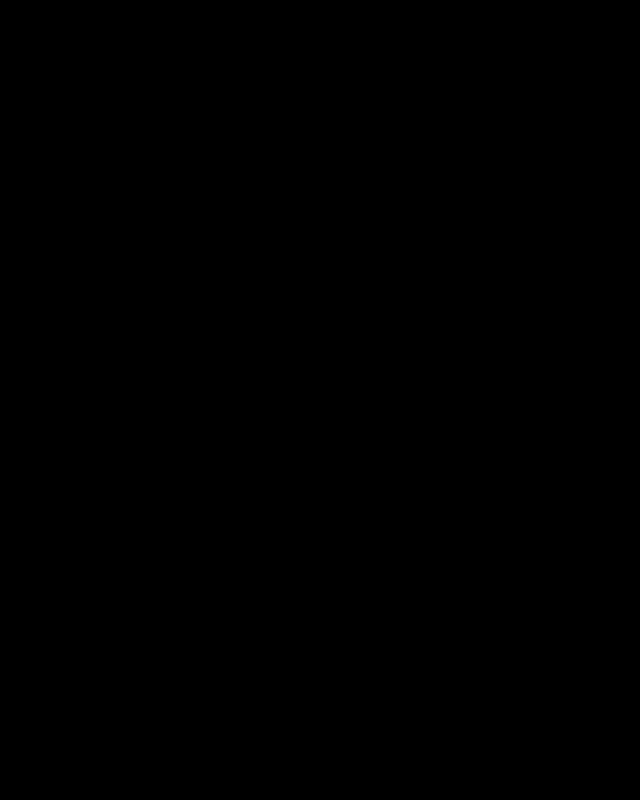
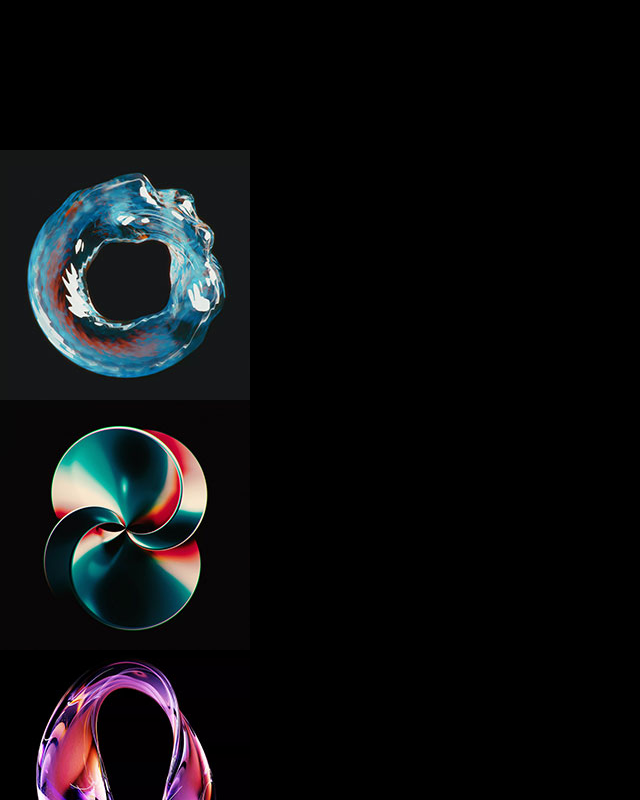
Before and after one commit to thejjwang/jjPortfolioSite, a React (Vite) app in the folder portfolioSite/: page / in a window 1280 px wide. Shown: the part 980-1780 px from the top of the page, without its empty margins (0-640 px from the left). Before the commit the page ends 1130 px from the top, so only its background shows below. Built offline with nearby package versions, Linux system fonts and the light colour scheme.

Commit message:
added project section

```diff
--- a/portfolioSite/src/components/Projects.jsx
+++ b/portfolioSite/src/components/Projects.jsx
@@ -1,7 +1,18 @@
-
+import { PROJECTS } from "../constants"
 const Projects = () => {
   return (
-    <div>Projects</div>
+    <div className='pb-4'>
+        <h2 className='my-20 text-center text-4xl'>Projects</h2>
+        <div>
+            {PROJECTS.map((project, index) => (
+                <div key={index} className='mb-8 flex flex-wrap lg:justify-center'>
+                    <div className='w-full lg:w-1/4'>
+                        <img src={project.image} />
+                    </div>
+                </div>
+            ))}
+        </div>
+    </div>
   )
 }
 
```
